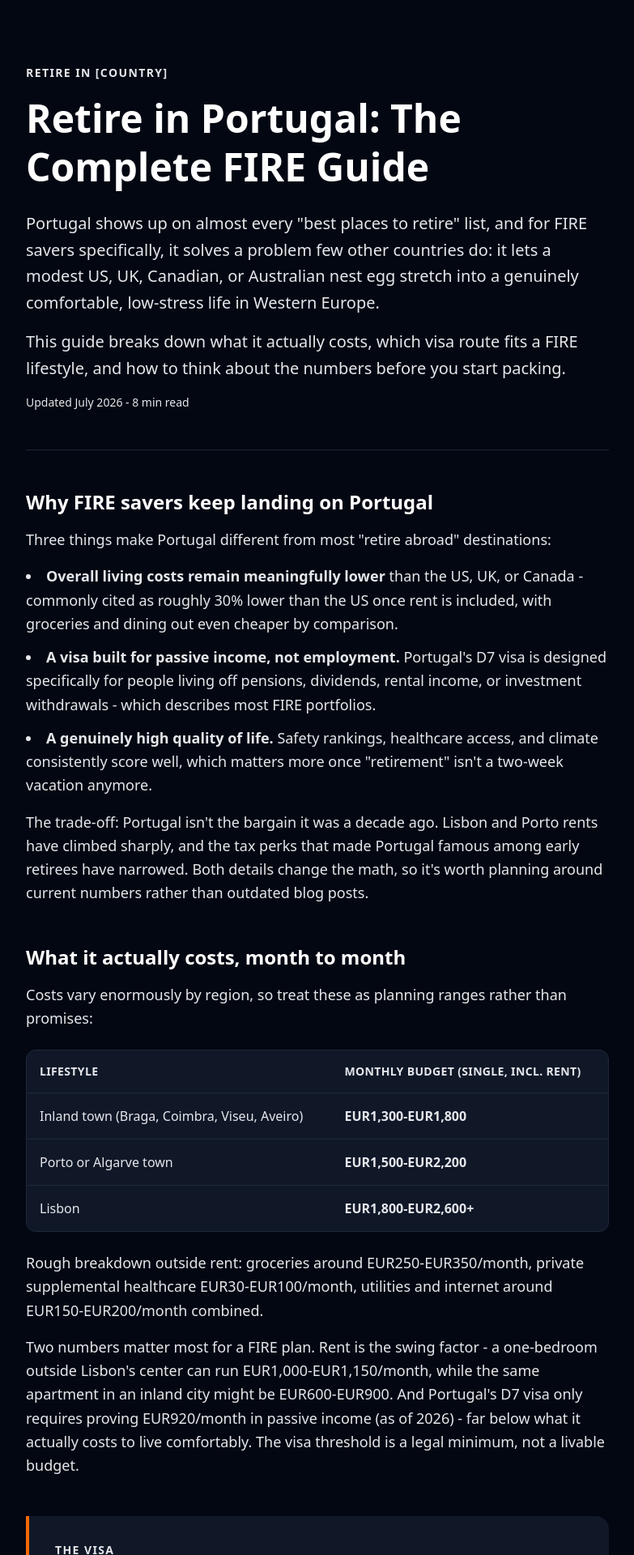
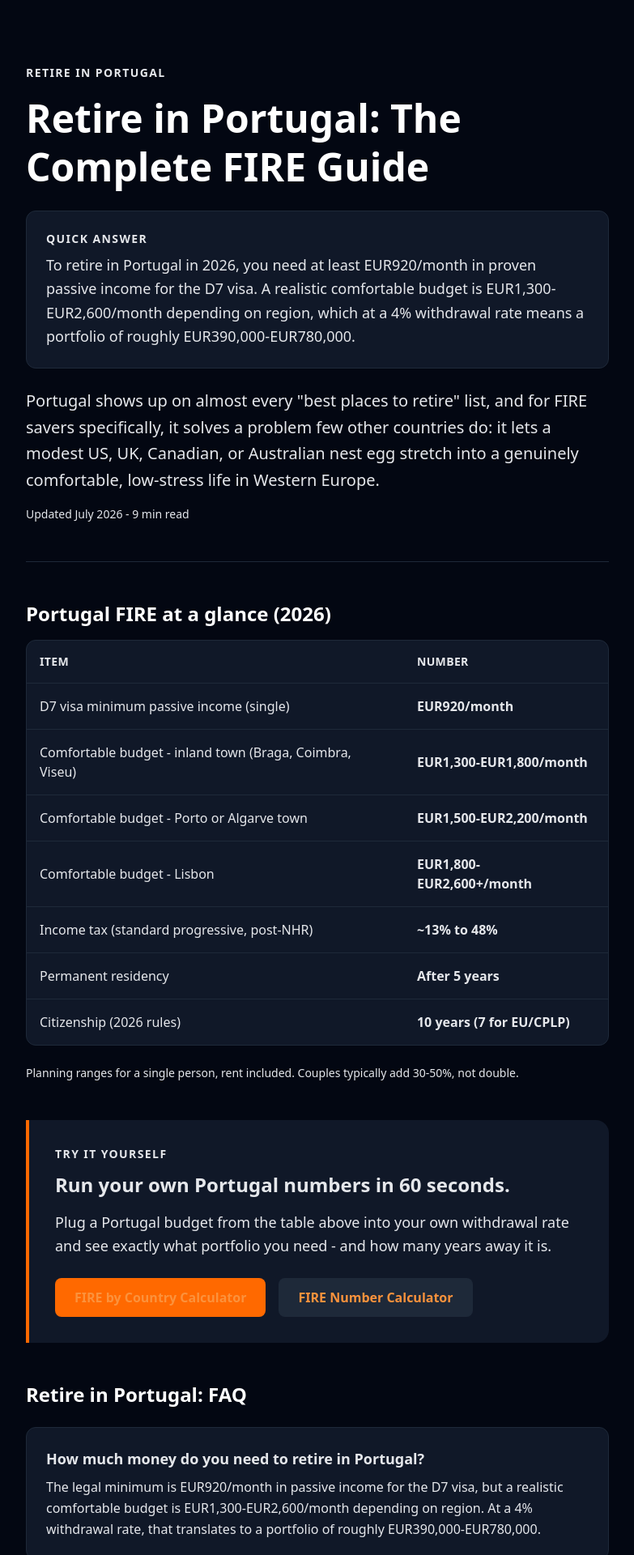
Before and after one commit to giraudsebastien79000-max/firepathtools, a Next.js app: page /blog/retire-in-portugal in a window 1280 px wide. Shown: the top 1920 px of the page at 81% size, without its empty margins (248-1031 px from the left). Built offline with nearby package versions, Linux system fonts and the light colour scheme.

Commit message:
Restructure retire-in-portugal with AEO template

```diff
--- a/app/blog/retire-in-portugal/page.tsx
+++ b/app/blog/retire-in-portugal/page.tsx
@@ -4,41 +4,102 @@ import Link from 'next/link'
 export const metadata: Metadata = {
  title: 'Retire in Portugal: The Complete FIRE Guide (2026)',
  description:
- 'How much you actually need to retire in Portugal, which visa to use, and how the numbers stack up for FIRE savers from the US, UK, Canada, and Australia.',
+ 'How much you actually need to retire in Portugal in 2026: EUR920/month for the D7 visa, EUR1,300-EUR2,600/month for a comfortable life, plus taxes, cities, and next steps.',
  openGraph: {
  title: 'Retire in Portugal: The Complete FIRE Guide (2026)',
  description:
- 'How much you actually need to retire in Portugal, which visa to use, and how the numbers stack up for FIRE savers from the US, UK, Canada, and Australia.',
+ 'How much you actually need to retire in Portugal in 2026: EUR920/month for the D7 visa, EUR1,300-EUR2,600/month for a comfortable life, plus taxes, cities, and next steps.',
  url: 'https://firepathtools.com/blog/retire-in-portugal',
  siteName: 'FirePathTools',
  type: 'article',
  },
 }
 
+const faqItems = [
+ {
+ question: 'How much money do you need to retire in Portugal?',
+ answer:
+ 'The legal minimum is EUR920/month in passive income for the D7 visa, but a realistic comfortable budget is EUR1,300-EUR2,600/month depending on region. At a 4% withdrawal rate, that translates to a portfolio of roughly EUR390,000-EUR780,000.',
+ },
+ {
+ question: 'What is the D7 visa income requirement in 2026?',
+ answer:
+ 'EUR920/month in passive income (pensions, dividends, rental income, or investment withdrawals) for a single applicant, rising 50% for a spouse and 30% per dependent. You also need savings and secured housing before applying.',
+ },
+ {
+ question: 'Does Portugal still offer the NHR tax regime?',
+ answer:
+ 'No. The old NHR regime closed to new applicants in 2024. Its replacement (IFICI) targets professionals in specific innovation sectors and generally does not apply to retirees. Most new D7 holders pay standard progressive income tax of roughly 13% to 48%.',
+ },
+ {
+ question: 'Where is the cheapest place to retire in Portugal?',
+ answer:
+ 'Inland cities like Braga, Coimbra, and Viseu offer the best value: around EUR1,300-EUR1,800/month for a single person including rent, versus EUR1,800-EUR2,600+ in Lisbon.',
+ },
+ {
+ question: 'Can Americans retire in Portugal?',
+ answer:
+ 'Yes, most commonly via the D7 visa. US citizens must still file US taxes regardless of residency, though the Foreign Tax Credit and other provisions can offset much of the double-taxation risk. A cross-border tax advisor is strongly recommended.',
+ },
+ {
+ question: 'How long until permanent residency or citizenship in Portugal?',
+ answer:
+ 'Permanent residency is possible after 5 years of legal residence. Citizenship now requires 10 years under rules that took effect in 2026 (7 years for EU/CPLP nationals).',
+ },
+]
+
+const faqJsonLd = {
+ '@context': 'https://schema.org',
+ '@type': 'FAQPage',
+ mainEntity: faqItems.map((item) => ({
+ '@type': 'Question',
+ name: item.question,
+ acceptedAnswer: {
+ '@type': 'Answer',
+ text: item.answer,
+ },
+ })),
+}
+
 export default function RetireInPortugal() {
  return (
  <main className="min-h-screen bg-gray-950 text-gray-100">
 
+ <script
+ type="application/ld+json"
+ dangerouslySetInnerHTML={{ __html: JSON.stringify(faqJsonLd) }}
+ />
+
  {/* Hero */}
  <section className="max-w-3xl mx-auto px-6 pt-20 pb-12">
  <p className="text-sm font-semibold uppercase tracking-widest text-orange-400 mb-4">
- Retire in [Country]
+ Retire in Portugal
  </p>
  <h1 className="text-4xl md:text-5xl font-extrabold leading-tight text-white mb-6">
  Retire in Portugal: The Complete FIRE Guide
  </h1>
+
+ {/* Quick answer (AEO) */}
+ <div className="bg-gray-900 border border-gray-800 rounded-xl p-6 mb-6">
+ <p className="text-sm font-semibold uppercase tracking-widest text-orange-400 mb-2">
+ Quick answer
+ </p>
+ <p className="text-lg text-gray-200 leading-relaxed">
+ To retire in Portugal in 2026, you need at least EUR920/month in proven passive
+ income for the D7 visa. A realistic comfortable budget is EUR1,300-EUR2,600/month
+ depending on region, which at a 4% withdrawal rate means a portfolio of roughly
+ EUR390,000-EUR780,000.
+ </p>
+ </div>
+
  <p className="text-xl text-gray-300 leading-relaxed">
  Portugal shows up on almost every &quot;best places to retire&quot; list, and for FIRE savers
  specifically, it solves a problem few other countries do: it lets a modest US, UK,
  Canadian, or Australian nest egg stretch into a genuinely comfortable, low-stress life
  in Western Europe.
  </p>
- <p className="text-xl text-gray-300 leading-relaxed mt-4">
- This guide breaks down what it actually costs, which visa route fits a FIRE lifestyle,
- and how to think about the numbers before you start packing.
- </p>
  <p className="mt-4 text-sm text-gray-500">
- Updated July 2026 - 8 min read
+ Updated July 2026 - 9 min read
  </p>
  </section>
 
@@ -47,8 +108,100 @@ export default function RetireInPortugal() {
  <div className="border-t border-gray-800" />
  </div>
 
+ {/* At a glance table (AEO) */}
+ <section className="max-w-3xl mx-auto px-6 py-12">
+ <h2 className="text-2xl font-bold text-white mb-4">Portugal FIRE at a glance (2026)</h2>
+ <div className="bg-gray-900 border border-gray-800 rounded-xl overflow-hidden mb-6">
+ <table className="w-full text-left">
+ <thead>
+ <tr className="border-b border-gray-800">
+ <th className="p-4 text-sm font-semibold uppercase tracking-wide text-gray-400">Item</th>
+ <th className="p-4 text-sm font-semibold uppercase tracking-wide text-gray-400">Number</th>
+ </tr>
+ </thead>
+ <tbody className="text-gray-300">
+ <tr className="border-b border-gray-800">
+ <td className="p-4">D7 visa minimum passive income (single)</td>
+ <td className="p-4 text-white font-semibold">EUR920/month</td>
+ </tr>
+ <tr className="border-b border-gray-800">
+ <td className="p-4">Comfortable budget - inland town (Braga, Coimbra, Viseu)</td>
+ <td className="p-4 text-white font-semibold">EUR1,300-EUR1,800/month</td>
+ </tr>
+ <tr className="border-b border-gray-800">
+ <td className="p-4">Comfortable budget - Porto or Algarve town</td>
+ <td className="p-4 text-white font-semibold">EUR1,500-EUR2,200/month</td>
+ </tr>
+ <tr className="border-b border-gray-800">
+ <td className="p-4">Comfortable budget - Lisbon</td>
+ <td className="p-4 text-white font-semibold">EUR1,800-EUR2,600+/month</td>
+ </tr>
+ <tr className="border-b border-gray-800">
+ <td className="p-4">Income tax (standard progressive, post-NHR)</td>
+ <td className="p-4 text-white font-semibold">~13% to 48%</td>
+ </tr>
+ <tr className="border-b border-gray-800">
+ <td className="p-4">Permanent residency</td>
+ <td className="p-4 text-white font-semibold">After 5 years</td>
+ </tr>
+ <tr>
+ <td className="p-4">Citizenship (2026 rules)</td>
+ <td className="p-4 text-white font-semibold">10 years (7 for EU/CPLP)</td>
+ </tr>
+ </tbody>
+ </table>
+ </div>
+ <p className="text-sm text-gray-500">
+ Planning ranges for a single person, rent included. Couples typically add 30-50%, not
+ double.
+ </p>
+ </section>
+
+ {/* Try it yourself (AEO) */}
+ <section className="max-w-3xl mx-auto px-6 pb-12">
+ <div className="bg-gray-900 border-l-4 border-orange-500 rounded-r-2xl p-8">
+ <p className="text-orange-400 text-sm font-semibold uppercase tracking-widest mb-3">
+ Try it yourself
+ </p>
+ <p className="text-white text-2xl font-extrabold mb-4">
+ Run your own Portugal numbers in 60 seconds.
+ </p>
+ <p className="text-gray-300 text-lg leading-relaxed mb-6">
+ Plug a Portugal budget from the table above into your own withdrawal rate and see
+ exactly what portfolio you need - and how many years away it is.
+ </p>
+ <div className="flex flex-col sm:flex-row gap-4">
+ <Link
+ href="/fire-by-country-calculator"
+ className="inline-block bg-orange-500 hover:bg-orange-400 text-gray-950 font-bold px-6 py-3 rounded-lg transition-colors text-center"
+ >
+ FIRE by Country Calculator
+ </Link>
+ <Link
+ href="/tools/fire-number"
+ className="inline-block bg-gray-800 hover:bg-gray-700 text-white font-bold px-6 py-3 rounded-lg transition-colors text-center"
+ >
+ FIRE Number Calculator
+ </Link>
+ </div>
+ </div>
+ </section>
+
+ {/* FAQ (AEO) */}
+ <section className="max-w-3xl mx-auto px-6 pb-12">
+ <h2 className="text-2xl font-bold text-white mb-6">Retire in Portugal: FAQ</h2>
+ <div className="space-y-6">
+ {faqItems.map((item, i) => (
+ <div key={i} className="bg-gray-900 border border-gray-800 rounded-xl p-6">
+ <p className="text-white font-semibold text-lg mb-2">{item.question}</p>
+ <p className="text-gray-300 leading-relaxed">{item.answer}</p>
+ </div>
+ ))}
+ </div>
+ </section>
+
  {/* Why Portugal */}
- <section className="max-w-3xl mx-auto px-6 py-12">
+ <section className="max-w-3xl mx-auto px-6 pb-12">
  <h2 className="text-2xl font-bold text-white mb-4">Why FIRE savers keep landing on Portugal</h2>
  <p className="text-lg text-gray-300 leading-relaxed mb-4">
  Three things make Portugal different from most &quot;retire abroad&quot; destinations:
@@ -80,36 +233,9 @@ export default function RetireInPortugal() {
  </p>
  </section>
 
- {/* Cost table */}
+ {/* Cost detail */}
  <section className="max-w-3xl mx-auto px-6 pb-12">
  <h2 className="text-2xl font-bold text-white mb-4">What it actually costs, month to month</h2>
- <p className="text-lg text-gray-300 leading-relaxed mb-6">
- Costs vary enormously by region, so treat these as planning ranges rather than promises:
- </p>
- <div className="bg-gray-900 border border-gray-800 rounded-xl overflow-hidden mb-6">
- <table className="w-full text-left">
- <thead>
- <tr className="border-b border-gray-800">
- <th className="p-4 text-sm font-semibold uppercase tracking-wide text-gray-400">Lifestyle</th>
- <th className="p-4 text-sm font-semibold uppercase tracking-wide text-gray-400">Monthly budget (single, incl. rent)</th>
- </tr>
- </thead>
- <tbody className="text-gray-300">
- <tr className="border-b border-gray-800">
- <td className="p-4">Inland town (Braga, Coimbra, Viseu, Aveiro)</td>
- <td className="p-4 text-white font-semibold">EUR1,300-EUR1,800</td>
- </tr>
- <tr className="border-b border-gray-800">
- <td className="p-4">Porto or Algarve town</td>
- <td className="p-4 text-white font-semibold">EUR1,500-EUR2,200</td>
- </tr>
- <tr>
- <td className="p-4">Lisbon</td>
- <td className="p-4 text-white font-semibold">EUR1,800-EUR2,600+</td>
- </tr>
- </tbody>
- </table>
- </div>
  <p className="text-lg text-gray-300 leading-relaxed mb-4">
  Rough breakdown outside rent: groceries around EUR250-EUR350/month, private supplemental
  healthcare EUR30-EUR100/month, utilities and internet around EUR150-EUR200/month combined.
@@ -184,7 +310,7 @@ export default function RetireInPortugal() {
  <h2 className="text-2xl font-bold text-white mb-4">Where FIRE expats actually settle</h2>
  <ul className="space-y-3 text-lg text-gray-300 leading-relaxed list-disc list-inside">
  <li>
- <span className="text-white font-semibold">Braga, Coimbra, Viseu</span>{' \u2014 '}the best
+ <span className="text-white font-semibold">Braga, Coimbra, Viseu</span> - the best
  value-for-quality combination: lower costs, solid infrastructure, and a growing expat
  community, without Lisbon&apos;s price pressure.
  </li>
@@ -243,7 +369,7 @@ export default function RetireInPortugal() {
  <h3 className="text-xl font-bold text-white mb-6">Related articles</h3>
  <div className="grid grid-cols-1 md:grid-cols-2 gap-4">
  {[
- { title: 'How Long Does It Actually Take to Reach FIRE?', href: '/blog/how-long-to-reach-fire', desc: 'The full savings rate timeline table \u2014 from 5% to 75%.' },
+ { title: 'How Long Does It Actually Take to Reach FIRE?', href: '/blog/how-long-to-reach-fire', desc: 'The full savings rate timeline table - from 5% to 75%.' },
  { title: 'What Is the FIRE Number?', href: '/blog/what-is-a-fire-number', desc: 'How to calculate the portfolio size you need to retire early.' },
  { title: 'What Is the 4% Rule?', href: '/blog/what-is-the-4-percent-rule', desc: 'The research behind the most cited number in early retirement.' },
  { title: 'Lean FIRE vs Fat FIRE', href: '/blog/what-is-lean-fire', desc: 'How your lifestyle target shapes your savings rate requirements.' },
```
